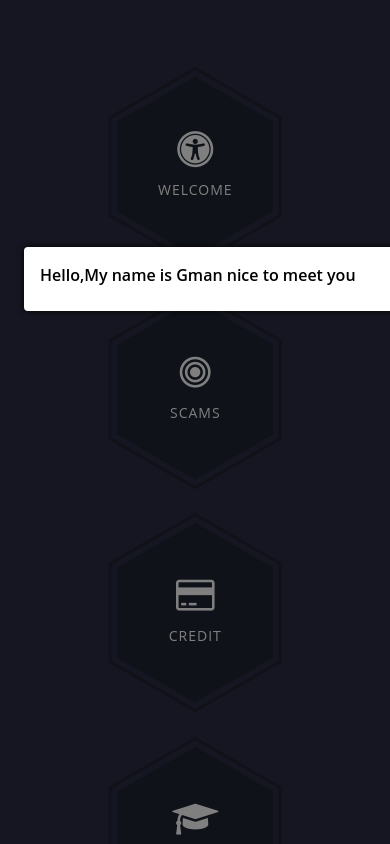
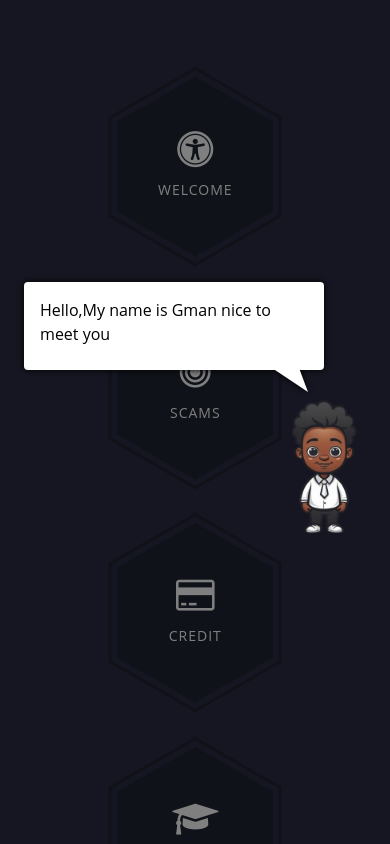
Before and after one commit to Ecl020/Professor-Budy, an Angular app in the folder QuickApp/: page /welcome in a window 390 px wide. Shown: the top 844 px of the page. Built offline with nearby package versions, Linux system fonts and the light colour scheme.

Commit message:
Made the First Screen Mobile Responsive

```diff
--- a/QuickApp/src/app/welcome/welcome.component.css
+++ b/QuickApp/src/app/welcome/welcome.component.css
@@ -29,16 +29,24 @@
   margin-right: -100px; /* Space between the speech bubble and the image */
   margin-top: 0;  /* Adjust this value to raise the speech bubble higher */
 }
+.speech-bubble-text{
+  font-size: small;
+}
 
 @media (max-width: 1075px) {
     .greeting-image {
         width: 350px; /* Further reduce image size */
     }
 }
-@media (max-width: 650px) {
+@media (max-width: 450px) {
+  .speech-bubble-text{
+    font-size: x-small;
+  }
     .greeting-image {
-        width: 350px; /* Further reduce image size */
+        width: 200px; /* Further reduce image size */
+        margin-top: 80px;
     }
+
 }
 
 
@@ -54,7 +62,7 @@
   border-radius: var(--bbBorderRadius);
   padding: var(--bbPadding);
   position: relative;
-  width: 600px;
+  width: 300px;
 }
 
 [speech-bubble]::before{
@@ -206,7 +214,7 @@
 }
 
 [speech-bubble] .title{
-  font-weight: 600;
+  font-weight: 400;
   color: rgb(0, 0, 0);
 
   margin-bottom: 0.5rem
--- a/QuickApp/src/app/welcome/welcome.component.html
+++ b/QuickApp/src/app/welcome/welcome.component.html
@@ -170,7 +170,7 @@
                       <div class="popup-content">
                     <div class="speech-bubble-container">
                         <div speech-bubble pbottom aright style="--bbColor:#744b9f">
-                            <div class="title">Don't overlook local scholarships! Many communities offer smaller scholarships that have less competition than national ones. Check with your high school guidance counselor, local businesses, and community organizations for opportunities.</div>
+                            <div class="title speech-bubble-text">Don't overlook local scholarships! Many communities offer smaller scholarships that have less competition than national ones. Check with your high school guidance counselor, local businesses, and community organizations for opportunities.</div>
                         </div>
                     </div>
                     <div class="image-container">
```
